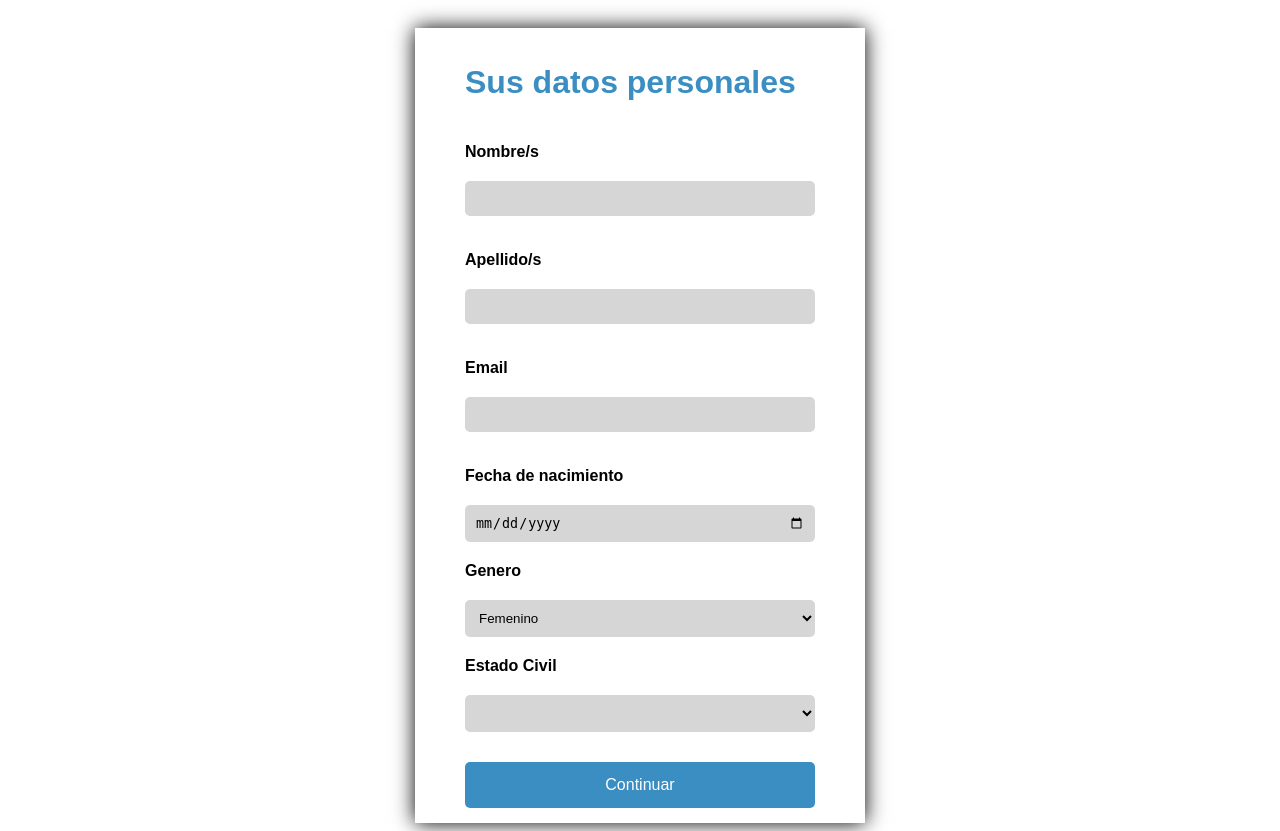
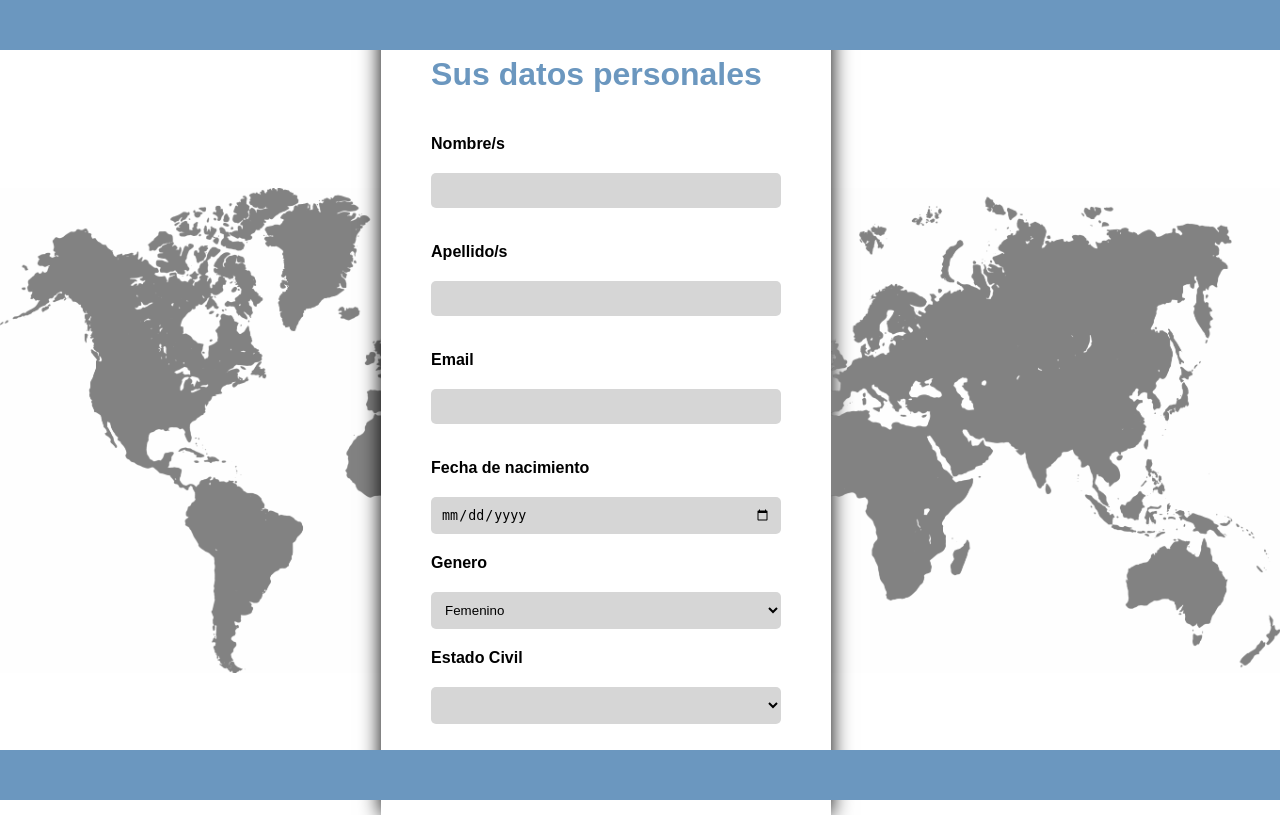
Before and after one commit to RomanDuarte/PROG2, a Python web app: template templates/html/DatosPersonales.html in a window 1280 px wide. Run offline with Jinja, Linux system fonts and the light colour scheme; the template is opened without the code that fills it, so the values that code supplies are empty.

Commit message:
Cambios Formulario

```diff
--- a/static/css/datosPersonales.css
+++ b/static/css/datosPersonales.css
@@ -1,9 +1,39 @@
-body {
+body{
+  flex-direction: column;
+  margin: 0;
+  font-family: sans-serif;
+}
+
+.contenido-principal {
   display: flex;
   align-items: center;
-  justify-content: center;
+  justify-content: space-around;
   font-family: arial, sans-serif;
 }
+
+.banda-superior, .banda-inferior{
+  background-color: #6b97bf;
+  width: 100%;
+  height: 50px;
+}
+
+.banda-superior{
+  position: absolute;
+  top: 0;
+}
+
+.banda-inferior{
+  position: absolute;
+  bottom: 0;
+}
+
+
+.mapa1 img, .mapa2 img {
+  max-width: 100%;
+  height: auto;
+  margin-top: 50px;
+}
+
 form {
   padding:15px 50px;
   text-align: center;
@@ -13,7 +43,7 @@ form {
 }
 
 form h1 {
-  color: #3b8ec2;
+  color: #6b97bf;
   text-align: left;
 }
 
@@ -38,7 +68,7 @@ form h1 {
 }
 
 input[type="submit"] {
-  background-color: #3b8ec2;
+  background-color: #6b97bf;
   color: white;
   border: none;
   border-radius: 5px;
--- a/templates/html/DatosPersonales.html
+++ b/templates/html/DatosPersonales.html
@@ -3,14 +3,23 @@
   <head>
     <meta charset="UTF-8" />
     <meta name="viewport" content="width=device-width, initial-scale=1.0" />
+    <link rel="icon" href="/static/Img/Logo Icono.svg">
     <link rel="stylesheet" href="/static/css/datosPersonales.css" />
     <link rel="icon" href="/Img/Logo Icono.svg" />
     <script src="/static/Js/ValidarDatosPer.js" defer></script>
     <title>Datos personales</title>
   </head>
 
+  <body>
 
-  <body>
+   <header class="banda-superior"></header>
+
+    <main class="contenido-principal">
+      <div class="mapa1">
+        <img src="/static/Img/mapa1.PNG" alt="mapa1">
+      </div>
+
+      <div class="form-containter">
         <form id="formulario" action="./inicio.html" method="get">
           <h1>Sus datos personales</h1>
           <div class="inputDatos">
@@ -19,7 +28,7 @@
             <span id="error-nombre"></span>
 
             <label for="apellido">Apellido/s</label>
-        <input type="text" id="apellido" name="apellido"  />
+            <input type="text" id="apellido" name="pellido"  />
             <span id="error-apellido"></span>
 
             <label for="email">Email</label>
@@ -47,5 +56,16 @@
 
           </div>
         </form>
+      </div>
+
+      <div class="mapa2">
+        <img src="/static/Img/mapa2.PNG" alt="mapa2">
+      </div>
+
+      <div class="banda-inferior"></div>
+    </main>
+
+    <footer class="banda-inferior"></footer>
+
   </body>
 </html>
```
Lines whose indentation alone changed are shown as unchanged.
